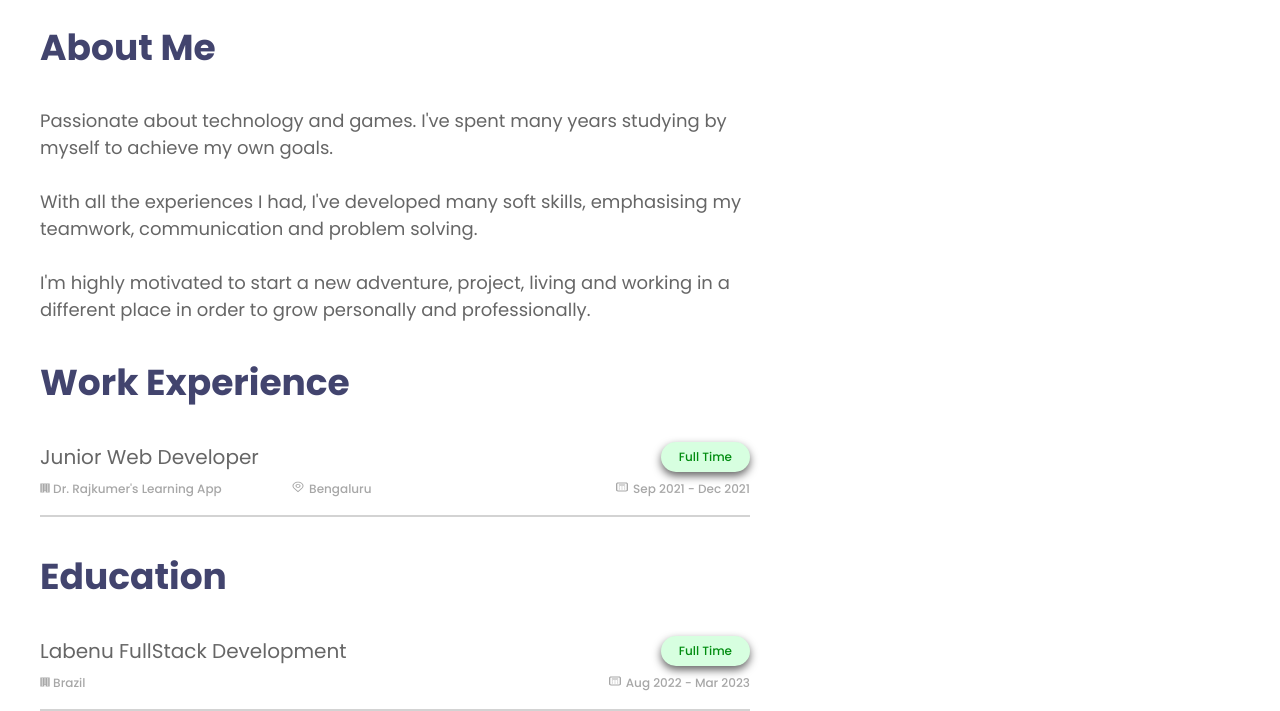
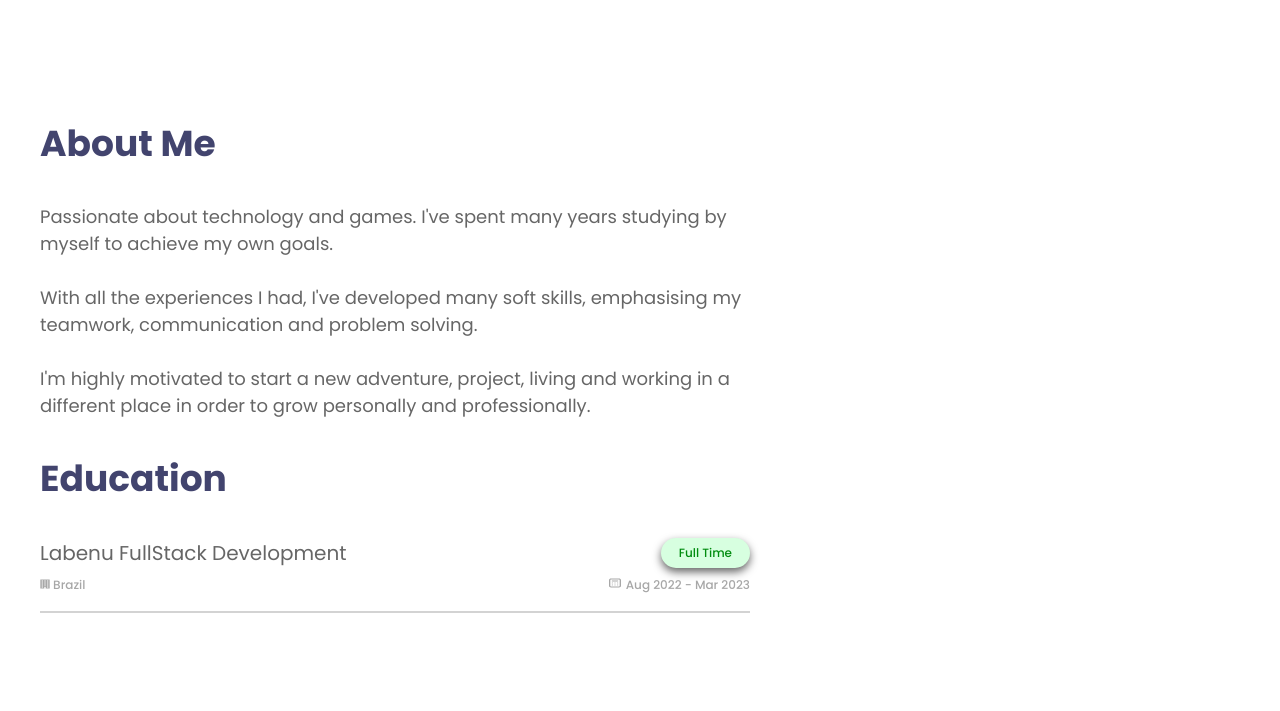
Before and after one commit to CodenameSushi/portfolio, a plain HTML site: page about.html in a window 1280 px wide. Shown: the part 99-810 px from the top of the page. Drawn offline with Linux system fonts and the light colour scheme.

Commit message:
portifolio atualizado

```diff
--- a/about.html
+++ b/about.html
@@ -58,7 +58,7 @@
                         I'm highly motivated to start a new adventure, project, living and working in a different place in order to grow personally and professionally.</p>
                 </div>
 
-                <div class="section-about-work">
+                <!-- <div class="section-about-work">
                     <h1>Work Experience</h1>
 
                     <div class="section-about-work-item">
@@ -82,7 +82,7 @@
                             </span>
                         </div>
                     </div>
-                </div>
+                </div> -->
 
                 <div class="section-about-work">
                     <h1>Education</h1>
```
